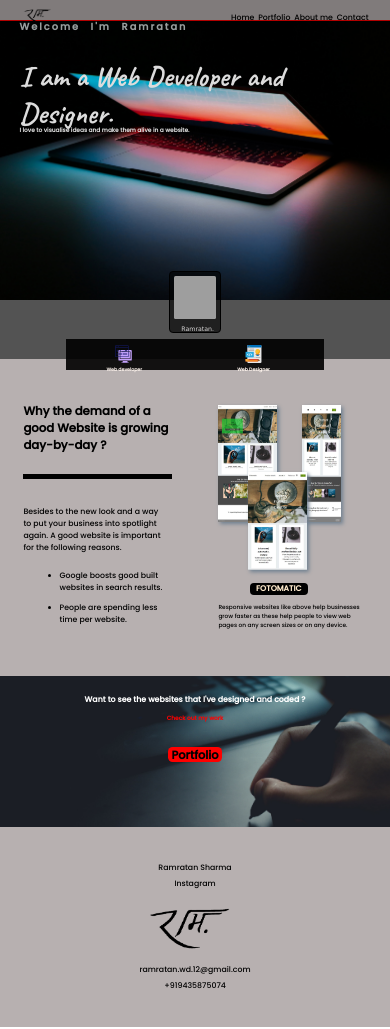
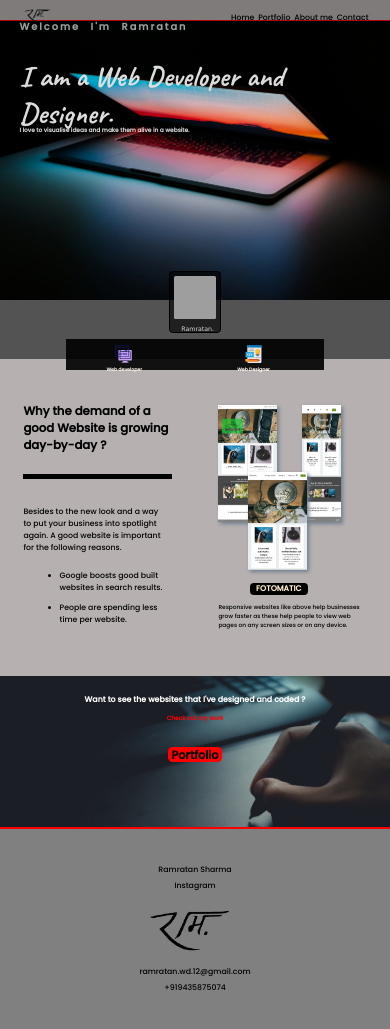
Before and after one commit to ramratan21/ramspofolio, a plain HTML site: page index.html in a window 390 px wide. Drawn offline with Linux system fonts and the light colour scheme; grey boxes are pictures that could not be loaded; a script that the page names is missing; a web font is replaced by a local one.

Commit message:
Update style.css

```diff
--- a/res/style.css
+++ b/res/style.css
@@ -356,6 +356,9 @@ footer .logo img {
     #heading {
         height: 300px;
     }
+    #comment {
+        margin-top: 3rem;
+    }
     .skill h3 {
         margin-top: -0.3rem;
 
@@ -370,7 +373,8 @@ footer .logo img {
         justify-content: center;
         font-size: 2rem;
         text-align: center;
-        background-color: #B7B0B0;
+        background-color: gray;
+        border-top: solid 2px red;
     }
 
     #mobile-footer span {
```
